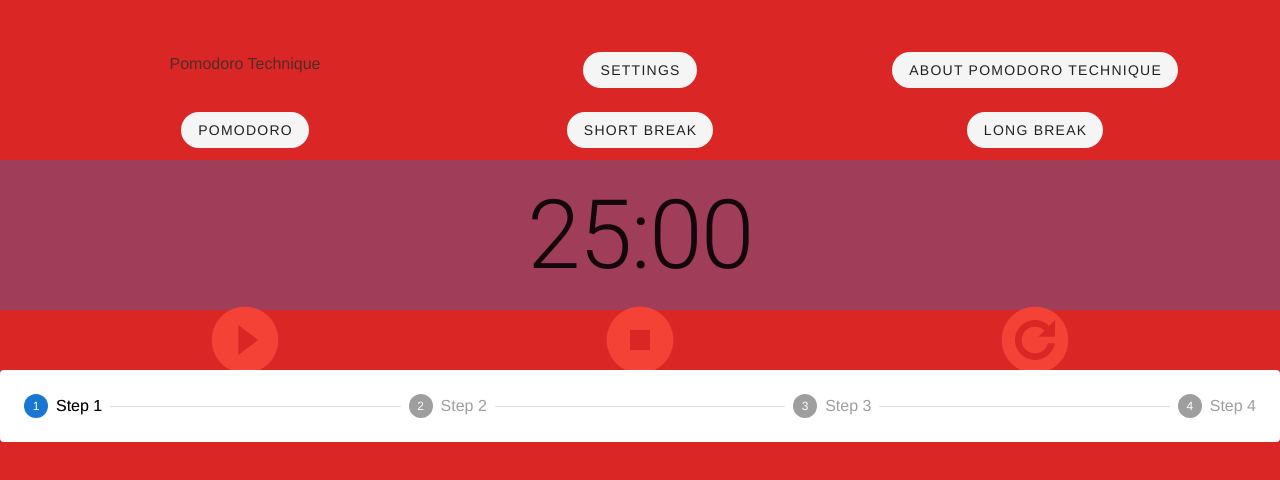
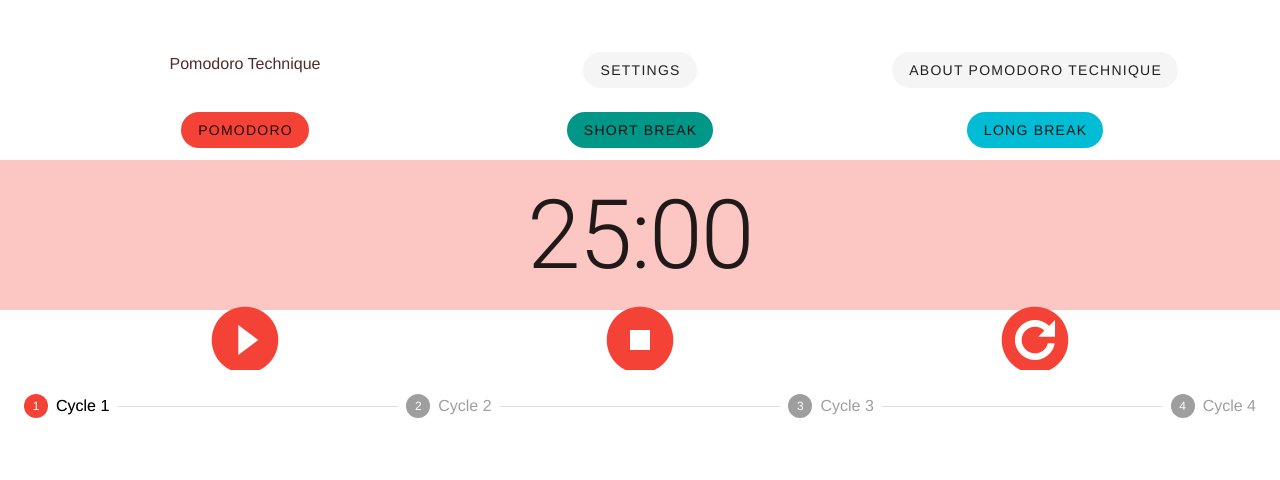
Before and after one commit to ale8jandro/pomodoro-technique, a Vue app: page / in a window 1280 px wide. Shown: the top 480 px of the page. Built offline with nearby package versions, Linux system fonts and the light colour scheme.

Commit message:
Change background, buttons and timer color

```diff
--- a/src/App.vue
+++ b/src/App.vue
@@ -34,7 +34,6 @@ export default {
     -moz-osx-font-smoothing: grayscale;
     text-align: center;
     color: #502c2c;
-    background: #db2626;
     padding-top: 40px;
   }
 </style>
--- a/src/components/PomodoroButtons.vue
+++ b/src/components/PomodoroButtons.vue
@@ -2,13 +2,13 @@
     <v-container>
         <v-row>
             <v-col>
-                <v-btn rounded depressed @click="selectPomodoro">Pomodoro</v-btn>
+                <v-btn rounded depressed @click="selectPomodoro" color="red">Pomodoro</v-btn>
             </v-col>
             <v-col>
-                <v-btn rounded depressed @click="selectShortBreak">Short Break</v-btn>
+                <v-btn rounded depressed @click="selectShortBreak" color="teal">Short Break</v-btn>
             </v-col>
             <v-col>
-                <v-btn rounded depressed @click="selectLongBreak">Long Break</v-btn>
+                <v-btn rounded depressed @click="selectLongBreak" color="cyan">Long Break</v-btn>
             </v-col>
         </v-row>
     </v-container>
--- a/src/components/Steppers.vue
+++ b/src/components/Steppers.vue
@@ -6,8 +6,9 @@
                     :key="`${cycle}-step`"
                     :step="cycle"
                     :complete="breaksNumber > cycle"
+                    color="red"
                     >
-                    Step {{ cycle }}
+                    Cycle {{ cycle }}
                 </v-stepper-step>
                 <v-divider
                     v-if="cycle !== cycles"
--- a/src/components/Timer.vue
+++ b/src/components/Timer.vue
@@ -2,7 +2,8 @@
     <v-progress-linear
         :value="percentage"
         height="150"
-        reactive>
+        reactive
+        :color="progressColor">
         <strong class="display-4">{{ `${minutesFormatted}:${secondsFormatted}` }}</strong>
     </v-progress-linear>
 </template>
@@ -10,10 +11,25 @@
 <script>
 import { mapState } from 'vuex';
 
+const times = {
+    POMODORO_TIME: {
+        name: 'pomodoroTime',
+        color: 'red',
+    },
+    SHORT_BREAK_TIME: {
+        name: 'shortBreakTime',
+        color: 'teal',
+    },
+    LONG_BREAK_TIME: {
+        name: 'longBreakTime',
+        color: 'cyan',
+    },
+};
 export default {
     name: 'Timer',
     computed: {
         ...mapState('timer', ['minutes', 'seconds', 'percentage']),
+        ...mapState(['selectedTime']),
         minutesFormatted() {
             if (this.minutes < 10) {
                 return `0${this.minutes}`;
@@ -26,6 +42,17 @@ export default {
             }
             return this.seconds;
         },
+        progressColor() {
+            let color = 'red';
+            if (this.selectedTime === times.POMODORO_TIME.name) {
+                color = times.POMODORO_TIME.color;
+            } else if (this.selectedTime === times.SHORT_BREAK_TIME.name) {
+                color = times.SHORT_BREAK_TIME.color;
+            } else {
+                color = times.LONG_BREAK_TIME.color;
+            }
+            return color;
+        },
     },
 }
 </script>
--- a/src/components/TimerButtons.vue
+++ b/src/components/TimerButtons.vue
@@ -2,7 +2,7 @@
     <v-container>
         <v-row>
             <v-col>
-                <v-btn icon alt="Play Button">
+                <v-btn icon>
                     <v-icon size="80" color="red" @click="playClick">{{ iconPlay }}</v-icon>
                 </v-btn>
             </v-col>
```
